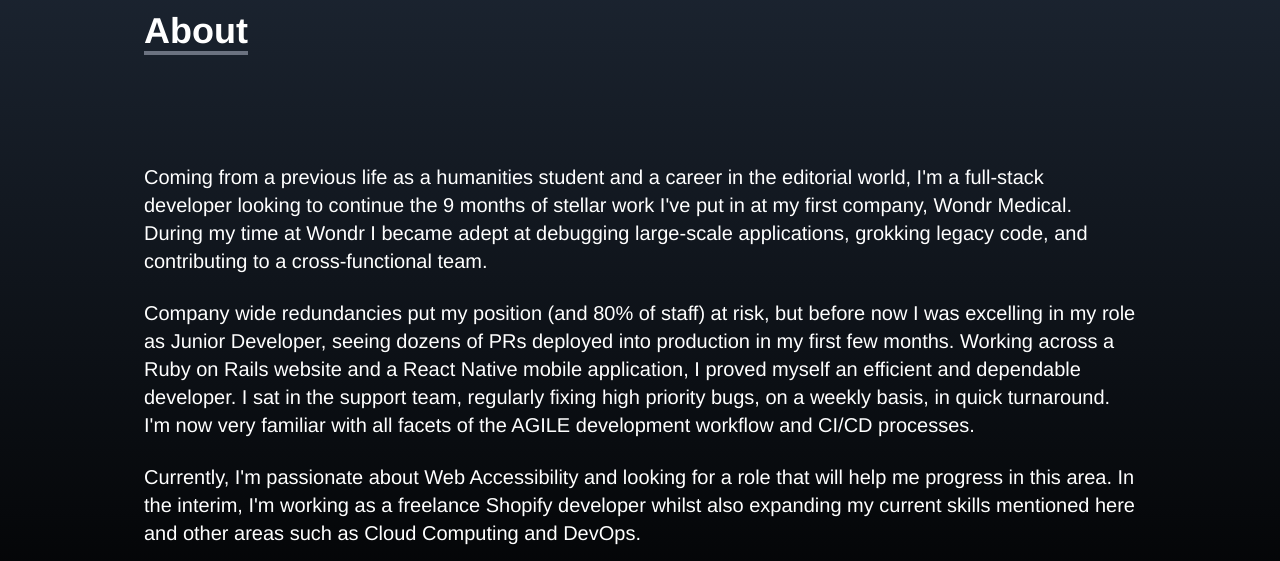
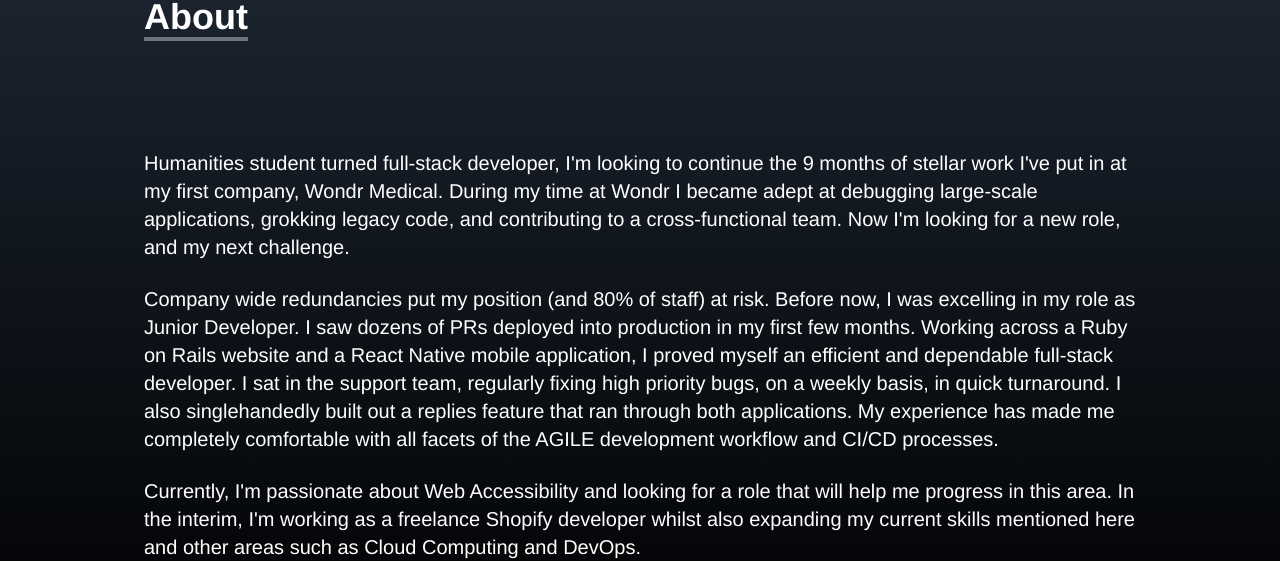
Before and after one commit to archiemartini/react-tailwind-portfolio, a React (Create React App) app: page / in a window 1280 px wide. Shown: the part 921-1482 px from the top of the page. Built offline with nearby package versions, Linux system fonts and the light colour scheme.

Commit message:
tweaked About

```diff
--- a/src/components/About.jsx
+++ b/src/components/About.jsx
@@ -16,11 +16,11 @@
         </div>
         <div>
           <p className='text-xl mt-20'>
-            Coming from a previous life as a humanities student and a career in the editorial world, I'm a full-stack developer looking to continue the 9 months of stellar work I've put in at my first company, Wondr Medical. During my time at Wondr I became adept at debugging large-scale applications, grokking legacy code, and contributing to a cross-functional team.
+            Humanities student turned full-stack developer, I'm looking to continue the 9 months of stellar work I've put in at my first company, Wondr Medical. During my time at Wondr I became adept at debugging large-scale applications, grokking legacy code, and contributing to a cross-functional team. Now I'm looking for a new role, and my next challenge.
           </p>
           <br />
           <p className='text-xl'>
-            Company wide redundancies put my position (and 80% of staff) at risk, but before now I was excelling in my role as Junior Developer, seeing dozens of PRs deployed into production in my first few months. Working across a Ruby on Rails website and a React Native mobile application, I proved myself an efficient and dependable developer. I sat in the support team, regularly fixing high priority bugs, on a weekly basis, in quick turnaround. I'm now very familiar with all facets of the AGILE development workflow and CI/CD processes.
+            Company wide redundancies put my position (and 80% of staff) at risk. Before now, I was excelling in my role as Junior Developer. I saw dozens of PRs deployed into production in my first few months. Working across a Ruby on Rails website and a React Native mobile application, I proved myself an efficient and dependable full-stack developer. I sat in the support team, regularly fixing high priority bugs, on a weekly basis, in quick turnaround. I also singlehandedly built out a replies feature that ran through both applications. My experience has made me completely comfortable with all facets of the AGILE development workflow and CI/CD processes.
           </p>
           <br />
           <p className='text-xl'>
```
